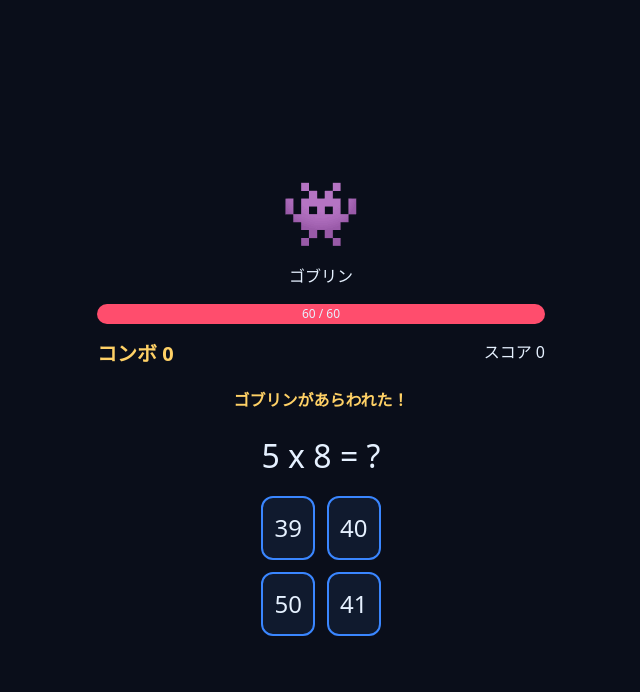
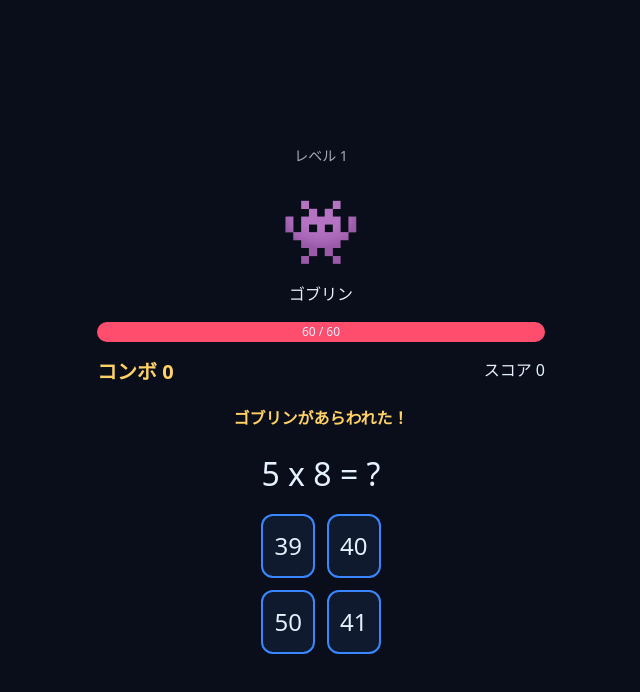
Before and after one commit to dsuket/numblade, a React (Vite) app: page / in a window 1280 px wide. Both pictures are taken after a click on the button "スタート". Shown: the top 692 px of the page, without its empty margins (319-959 px from the left). Built offline with nearby package versions, Linux system fonts and the light colour scheme.

Commit message:
feat: show the current difficulty level during battle

```diff
--- a/src/app/App.tsx
+++ b/src/app/App.tsx
@@ -27,6 +27,7 @@ export default function App() {
         <BattleScreen
           enemy={state.enemy}
           question={state.question}
+          level={state.level}
           combo={state.combo}
           score={state.score}
           isBoss={isBoss}
--- a/src/screens/BattleScreen.tsx
+++ b/src/screens/BattleScreen.tsx
@@ -7,6 +7,7 @@ import type { Enemy as EnemyModel, Question } from '../game/models'
 interface BattleScreenProps {
   enemy: EnemyModel
   question: Question
+  level: number
   combo: number
   score: number
   isBoss: boolean
@@ -18,6 +19,7 @@ interface BattleScreenProps {
 export default function BattleScreen({
   enemy,
   question,
+  level,
   combo,
   score,
   isBoss,
@@ -27,6 +29,7 @@ export default function BattleScreen({
 }: BattleScreenProps) {
   return (
     <div className="flex flex-col items-center gap-4 w-full max-w-[480px] p-4">
+      <span className="text-[#e6f1ff]/70 text-sm">レベル {level}</span>
       <Enemy enemy={enemy} isBoss={isBoss} />
       <HpBar hp={enemy.hp} maxHp={enemy.maxHp} />
       <div className="flex justify-between w-full text-[#e6f1ff]">
```
Also changed, not shown: 1 other file (tests, documents, lock files or other folders).
